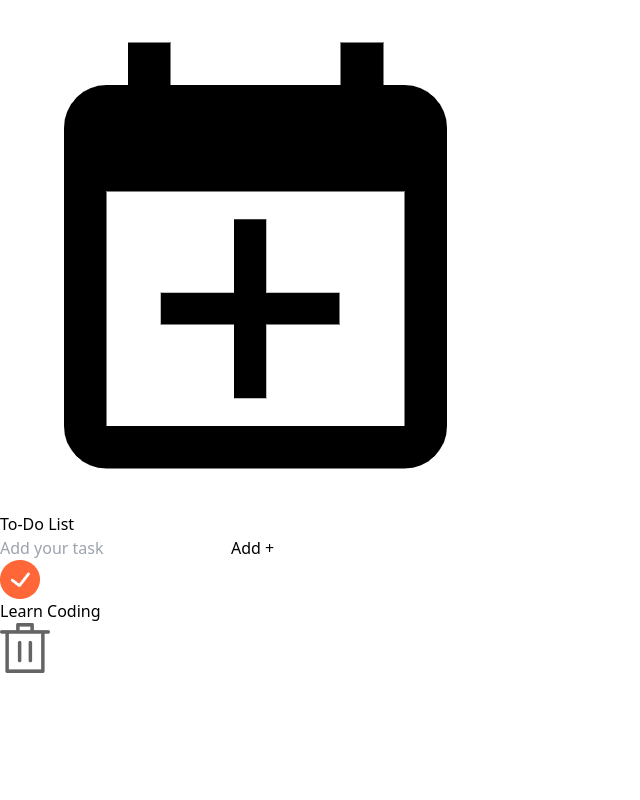
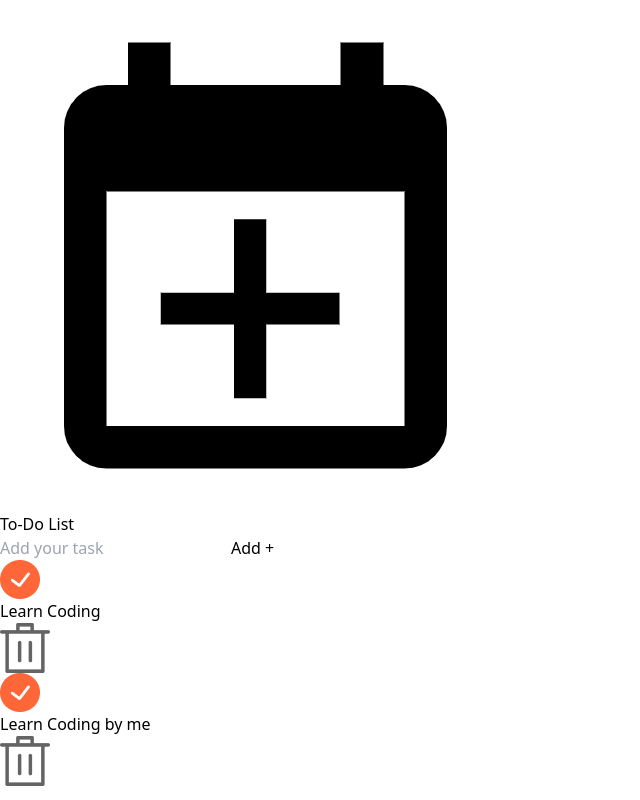
Before and after one commit to waibaBikash/To-Do-List, a React (Vite) app: page / in a window 1280 px wide. Shown: the whole page, without its empty margins (0-640 px from the left). Built offline with nearby package versions, Linux system fonts and the light colour scheme.

Commit message:
complete list ui

```diff
--- a/src/components/Todo.jsx
+++ b/src/components/Todo.jsx
@@ -18,7 +18,8 @@ const Todo = () => {
          {/* ######### Todo List ############ */}
 
           <div className=''>
-              <TodoItems />
+              <TodoItems text="Learn Coding" />
+              <TodoItems text="Learn Coding by me" />
           </div>
 
     </div>
--- a/src/components/TodoItems.jsx
+++ b/src/components/TodoItems.jsx
@@ -3,12 +3,12 @@ import tick from '../assets/tick.png';
 import not_tick from '../assets/not_tick.png';
 import delete_icon from '../assets/delete.png';
 
-const TodoItems = () => {
+const TodoItems = ({text}) => {
   return (
     <div className='flex items-center my-3 gap-2'>
        <div className='flex flex-1 items-center cursor-pointer'>
           <img src={tick} alt="" className='w-7' />
-          <p className='text-slate-700 ml-4 text-[17px]'>Learn Coding</p>
+          <p className='text-slate-700 ml-4 text-[17px]'>{text}</p>
        </div>
         <img src={delete_icon} alt="" className='w-3.5 cursor-pointer' />
     </div>
```
